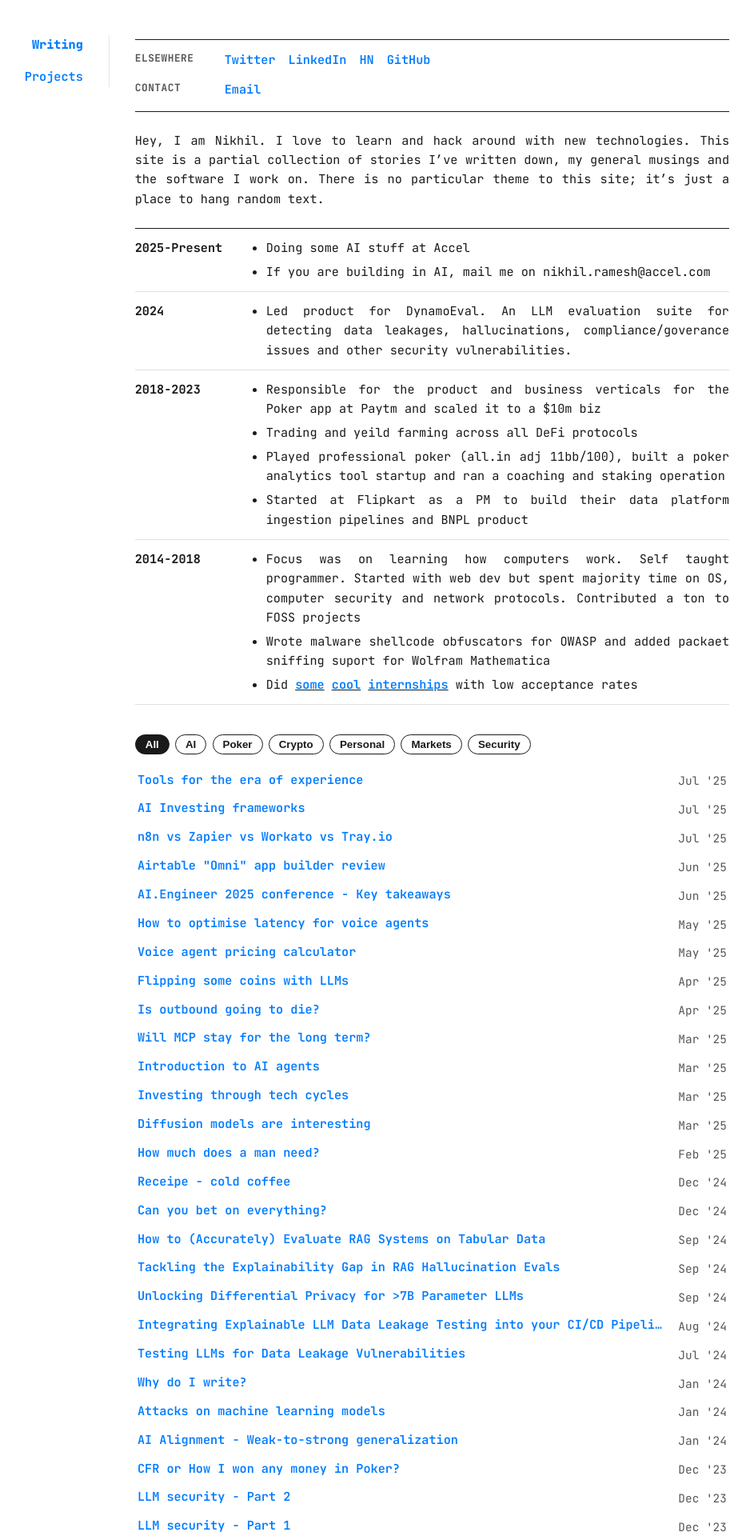
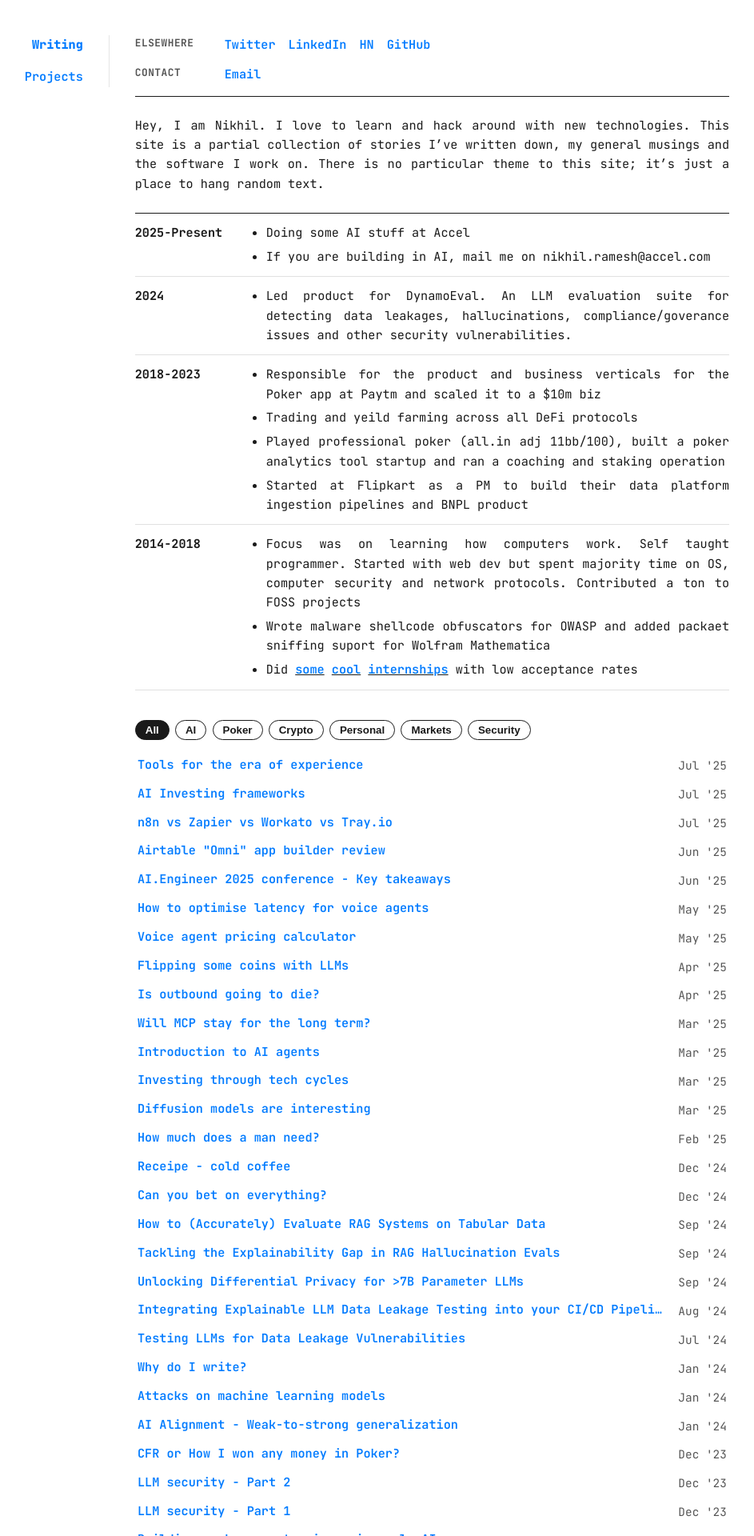
Before and after one commit to r-nikhil/r-nikhil.github.io, a Jekyll site: the page built from index.html, in a window 1280 px wide. Shown: the top 1920 px of the page at 80% size, without its empty margins (180-1123 px from the left). Built offline with Jekyll 4.4.1, drawn with Linux system fonts in a browser that asks for light colours.

Commit message:
Update index.html

```diff
--- a/index.html
+++ b/index.html
@@ -88,10 +88,9 @@
   display: grid;
   grid-template-columns: 6rem minmax(0, 1fr);
   gap: 0.65rem 1rem;
-  padding: 0.8rem 0;
-  border-top: 1px solid var(--border-color);
+  padding: 0 0 0.8rem;
   border-bottom: 1px solid var(--border-color);
-  margin: 5px 0 1.5rem;
+  margin: 0 0 1.5rem;
 }
 
 .social-label {
@@ -199,7 +198,8 @@
   .social-groups {
     grid-template-columns: 5.5rem minmax(0, 1fr);
     gap: 0.65rem 0.75rem;
-    border-top: 0;
+    padding-top: 0.8rem;
+    margin-top: 5px;
   }
 
   .career-entry {
```
